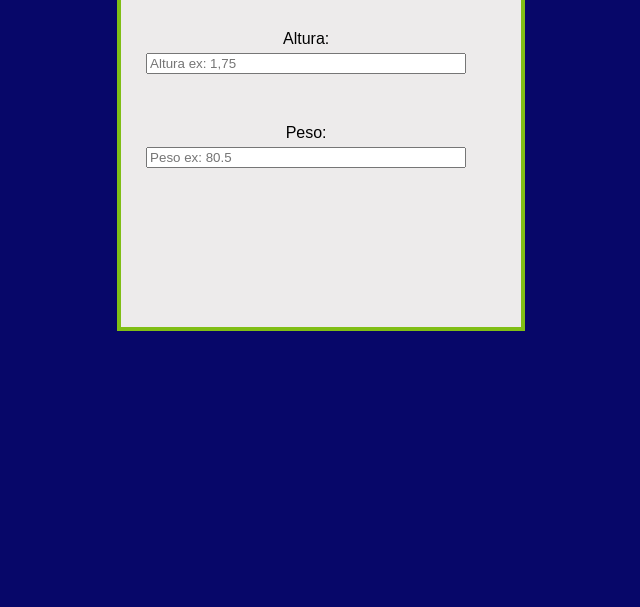
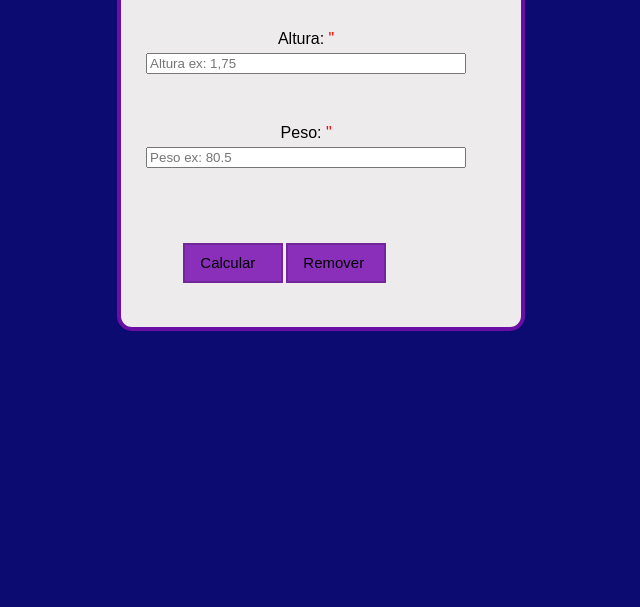
Before and after one commit to vecch1/Calculadora-IMC-, a plain HTML site: page index.html in a window 1280 px wide. Shown: the part 193-800 px from the top of the page, without its empty margins (308-948 px from the left). Drawn offline with Linux system fonts and the light colour scheme.

Commit message:
html/css

```diff
--- a/index.html
+++ b/index.html
@@ -13,22 +13,33 @@
             <h2>Calculadora IMC</h2>
             <div class="input">
                 <div class="input-altura">
-                    <label for="Altura">Altura: </label>
+                    <label for="Altura">Altura: <span class="required-field">"</span></label>
                     <input type="text"
                     name="Altura"
                     id="Altura"
-                    placeholder="Altura ex: 1,75">
+                    class="block"
+                    placeholder="Altura ex: 1,75" required>
                 </div>
 
                 <div class="input-peso">
-                    <label for="Peso">Peso: </label>
+                    <label for="Peso">Peso: <span class="required-field">"</span></label>
                     <input type="text"
                     name="Peso"
                     id="Peso"
-                    placeholder="Peso ex: 80.5"></div>
+                    class="block"
+                    placeholder="Peso ex: 80.5" required>
+                </div>
                 </div>
             </div>
+            </div>
         </div>
+        <div class="buttons">
+            <div class="btn-padding">
+                <button class="btn-result">Calcular</button>
+            </div>
+            <div class="btn-padding">
+                <button class="btn-remove">Remover</button>
+            </div>
     </div>
 </body>
 </html>
--- a/style.css
+++ b/style.css
@@ -3,7 +3,7 @@
 }
 
 body{
-    background-color: #070769;
+    background-color: #0b0b71;
 }
 
 
@@ -13,7 +13,8 @@ body{
 }
 
 .main-box {
-    border: 4px solid rgb(128, 190, 21);
+    border: 4px solid rgb(107, 14, 165);
+    border-radius: 15px;
     width: 400px;
     height: 390px;
     margin-left: 33%;
@@ -22,7 +23,7 @@ body{
 }
 
 
-.input-altura, .input-peso {
+.input-altura, .input-peso{
     padding: 25px;
     display: flex;
     flex-direction: column;
@@ -30,6 +31,44 @@ body{
 }
 
 
+.buttons{
+    display: flex;
+    margin-left: 38%;
+    margin-top: -7%;
+}
+
+.buttons :hover{
+    color: #fff;
+}
+
+.btn-result , .btn-remove {
+    padding-left: 10px;
+    border: solid 2px #712699;
+    width: 100px;
+    height: 40px;
+    background-color: #892fb9;
+    display: flex;
+    text-align: center;
+    align-items: center;
+    padding-left: 15px;
+    font-size: 15px;
+}
+
+
+
+.btn-padding{
+    padding-left: 3px;
+}
+
+
+.block{
+    display: block;
+}
+
+.required-field{
+    color: red;
+}
+
 label {
     margin-bottom: 5px;
 }
```
